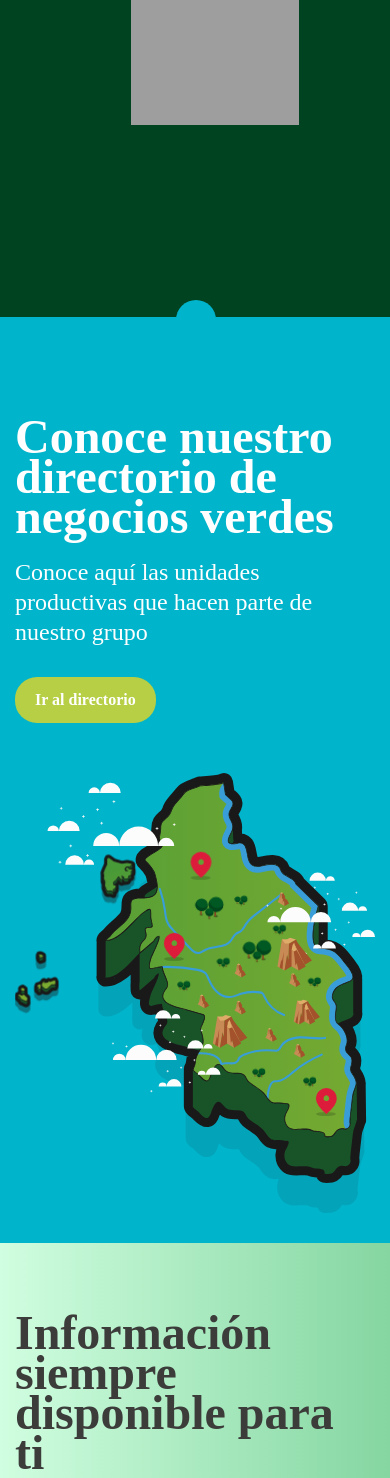
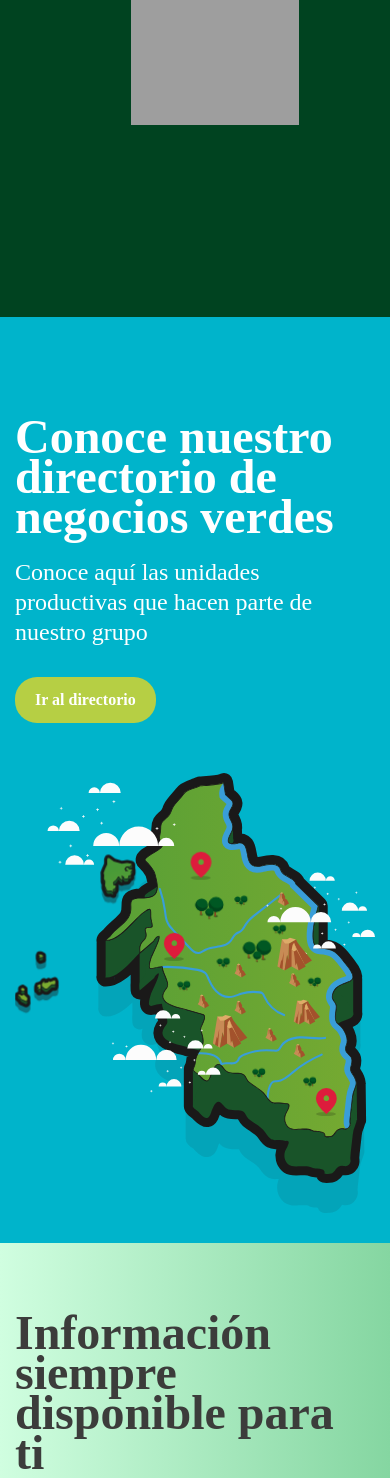
Before and after one commit to NefretySanchez02/Cardique-Web, a PHP site: page / in a window 390 px wide. Shown: the part 2108-3586 px from the top of the page. Run offline with PHP 8.4, Linux system fonts and the light colour scheme; some web fonts are replaced; grey boxes are pictures that could not be loaded.

Commit message:
delete before bottom directory in page index

```diff
--- a/assets/css/responsive.css
+++ b/assets/css/responsive.css
@@ -1886,12 +1886,6 @@
   .shop-sidebar .advice-box {
     width: 100%;
   }
-  .shop-section.directory-section::before {
-    height: 20px;
-    border-bottom: 20px solid #00b4cb;
-    left: 45%;
-    margin-top: -17px;
-  }
   .shop-section .float-image-shop {
     display: none;
   }
```
